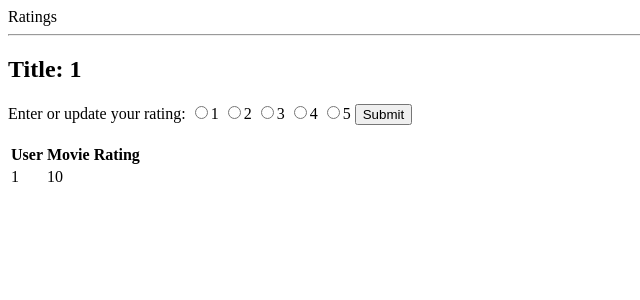
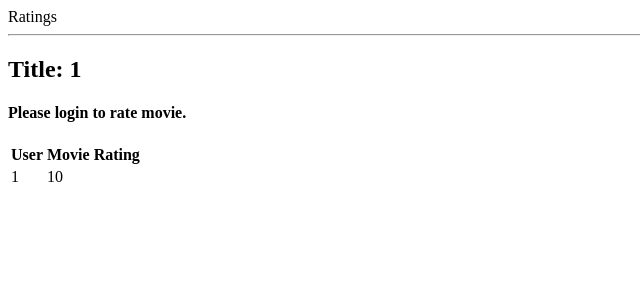
Before and after one commit to JenTseeng/ratingsLab, a Flask app: page /movies/1 in a window 1280 px wide. Shown: the top 300 px of the page, without its empty margins (0-640 px from the left). Run offline with Flask 2, Linux system fonts and the light colour scheme; tables that the repository leaves empty hold one stand-in row (values such as "Sample post").

Commit message:
Finished Movie Details to add/update a user's rating.

```diff
--- a/server.py
+++ b/server.py
@@ -86,6 +86,7 @@ def check_login():
     # all_users = db.session.query(User.user_id)
     # user_id = all_users.filter(User.email==email_to_check, User.password==pw).first()
     user = User.query.filter(User.email==email_to_check, User.password==pw).first()
+    print("User id being sent is: {}".format(user.user_id))
 
     if user:
 
@@ -93,7 +94,7 @@ def check_login():
 
         flash("You are now logged in!")
 
-        return redirect("/users/<user.user_id>")
+        return redirect("/users/{}".format(user.user_id))
 
     else:
 
@@ -114,6 +115,7 @@ def logout():
 @app.route('/users/<user_id>')
 def show_user_details(user_id):
     """User detail page"""
+    print('/n/n/n/n/n/n/n'+user_id+'/n/n/n/n/n/n/n')
     user = User.query.get(int(user_id))
 
     return render_template("user_info.html", user=user)
@@ -138,12 +140,13 @@ def process_rating(movie_id):
     if existing_r:
         existing_r.score = user_r
         db.session.commit()
+        flash("Rating updated.")
 
     else:
         new_rating = Rating(movie_id=movie_id,user_id=session['user_id'],score=user_r)
         db.session.add(new_rating)
         db.session.commit()
-
+        flash("Rating added.")
 
     return redirect("/")
 
--- a/templates/movie_info.html
+++ b/templates/movie_info.html
@@ -3,7 +3,8 @@
 
   <h2>Title: {{movie.movie_id}}</h2>
 
-  <form action="/submit_rating/<movie_id>", method="POST">
+  {% if 'user_id' in session %}
+    <form action="/submit_rating/{{ movie.movie_id }}", method="POST">
       Enter or update your rating:
       <input type="radio" name="rating" value="1">1
       <input type="radio" name="rating" value="2">2
@@ -12,7 +13,10 @@
       <input type="radio" name="rating" value="5">5
       <input type="submit">
     </form>
-  <br>
+  {% else %}
+    <h4>Please login to rate movie.</h4>
+  {% endif %}
+
   <table>
     <tr>
       <th> User </th>
```
Lines whose indentation alone changed are shown as unchanged.
